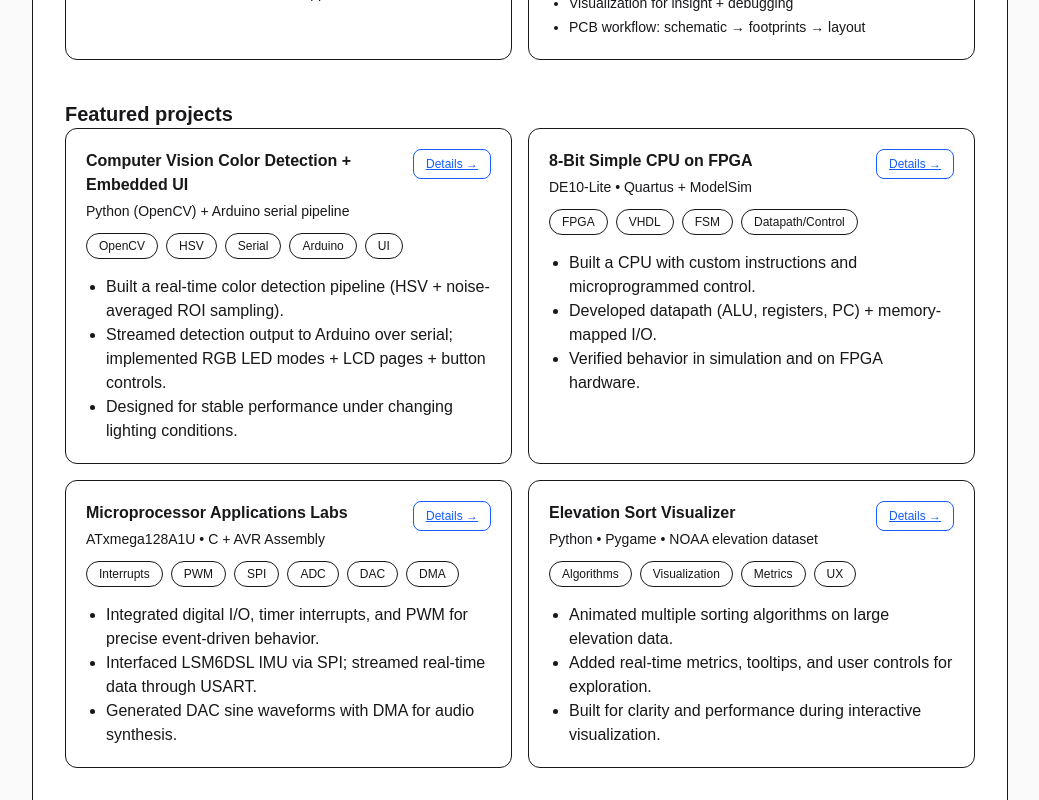
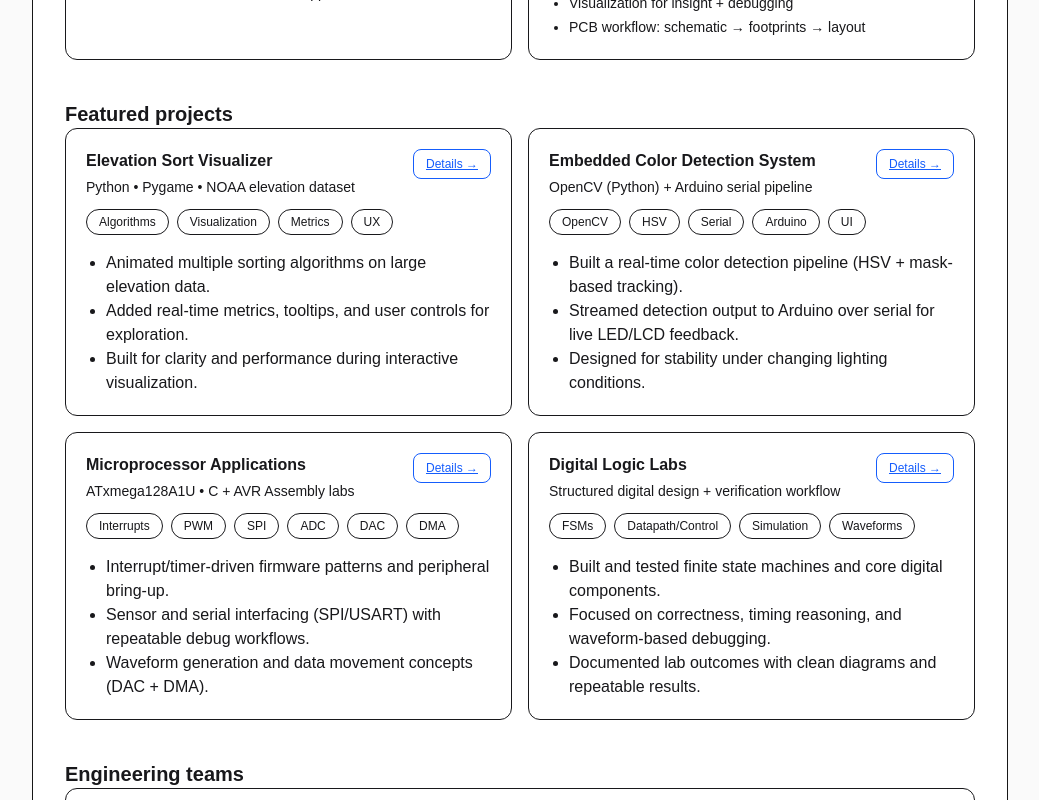
Before and after one commit to arionstern/engineering-portfolio, a Next.js app: page /overview in a window 1280 px wide. Shown: the part 1480-2280 px from the top of the page, without its empty margins (120-1159 px from the left). Built offline with nearby package versions, Linux system fonts and the light colour scheme.

Commit message:
Update overview page and add resume PDF

```diff
--- a/src/app/overview/page.tsx
+++ b/src/app/overview/page.tsx
@@ -139,18 +139,23 @@ export default function OverviewPage() {
                 GitHub
               </Link>
               <Link
-                href="https://www.linkedin.com"
+                href="https://www.linkedin.com/in/arion-stern-169173299/"
+                target="_blank"
+                rel="noopener noreferrer"
                 className="rounded-lg border bg-white px-3 py-2 text-sm font-medium text-zinc-900 hover:bg-zinc-50"
               >
                 LinkedIn
               </Link>
               {/* If you have a resume page or a static PDF route, swap this href */}
               <Link
-                href="/resume"
+                href="/resume.pdf"
+                target="_blank"
+                rel="noopener noreferrer"
                 className="rounded-lg border bg-white px-3 py-2 text-sm font-medium text-zinc-900 hover:bg-zinc-50"
               >
                 Resume
               </Link>
+
             </div>
           </div>
         </div>
@@ -269,49 +274,13 @@ export default function OverviewPage() {
           </Card>
         </div>
 
-        {/* Featured projects (this is the missing “overview” punch) */}
+{/* Featured projects */}
 <SectionTitle>Featured projects</SectionTitle>
 <div className="grid gap-4 md:grid-cols-2">
   <ProjectCard
-            title="Computer Vision Color Detection + Embedded UI"
-            subtitle="Python (OpenCV) + Arduino serial pipeline"
-            href="/projects/color-detection"
-            tags={["OpenCV", "HSV", "Serial", "Arduino", "UI"]}
-            bullets={[
-              "Built a real-time color detection pipeline (HSV + noise-averaged ROI sampling).",
-              "Streamed detection output to Arduino over serial; implemented RGB LED modes + LCD pages + button controls.",
-              "Designed for stable performance under changing lighting conditions.",
-            ]}
-          />
-
-          <ProjectCard
-            title="8-Bit Simple CPU on FPGA"
-            subtitle="DE10-Lite • Quartus + ModelSim"
-            href="/projects/8bit-cpu"
-            tags={["FPGA", "VHDL", "FSM", "Datapath/Control"]}
-            bullets={[
-              "Built a CPU with custom instructions and microprogrammed control.",
-              "Developed datapath (ALU, registers, PC) + memory-mapped I/O.",
-              "Verified behavior in simulation and on FPGA hardware.",
-            ]}
-          />
-
-          <ProjectCard
-            title="Microprocessor Applications Labs"
-            subtitle="ATxmega128A1U • C + AVR Assembly"
-            href="/labs/microprocessors"
-            tags={["Interrupts", "PWM", "SPI", "ADC", "DAC", "DMA"]}
-            bullets={[
-              "Integrated digital I/O, timer interrupts, and PWM for precise event-driven behavior.",
-              "Interfaced LSM6DSL IMU via SPI; streamed real-time data through USART.",
-              "Generated DAC sine waveforms with DMA for audio synthesis.",
-            ]}
-          />
-
-          <ProjectCard
     title="Elevation Sort Visualizer"
     subtitle="Python • Pygame • NOAA elevation dataset"
-            href="/projects/elevation-sort"
+    href="/projects/elevation-sort-visualizer"
     tags={["Algorithms", "Visualization", "Metrics", "UX"]}
     bullets={[
       "Animated multiple sorting algorithms on large elevation data.",
@@ -319,7 +288,44 @@ export default function OverviewPage() {
       "Built for clarity and performance during interactive visualization.",
     ]}
   />
+
+  <ProjectCard
+    title="Embedded Color Detection System"
+    subtitle="OpenCV (Python) + Arduino serial pipeline"
+    href="/projects/embedded-color-detection"
+    tags={["OpenCV", "HSV", "Serial", "Arduino", "UI"]}
+    bullets={[
+      "Built a real-time color detection pipeline (HSV + mask-based tracking).",
+      "Streamed detection output to Arduino over serial for live LED/LCD feedback.",
+      "Designed for stability under changing lighting conditions.",
+    ]}
+  />
+
+  <ProjectCard
+    title="Microprocessor Applications"
+    subtitle="ATxmega128A1U • C + AVR Assembly labs"
+    href="/labs/microprocessor-applications"
+    tags={["Interrupts", "PWM", "SPI", "ADC", "DAC", "DMA"]}
+    bullets={[
+      "Interrupt/timer-driven firmware patterns and peripheral bring-up.",
+      "Sensor and serial interfacing (SPI/USART) with repeatable debug workflows.",
+      "Waveform generation and data movement concepts (DAC + DMA).",
+    ]}
+  />
+
+  <ProjectCard
+    title="Digital Logic Labs"
+    subtitle="Structured digital design + verification workflow"
+    href="/labs/digital-logic-labs"
+    tags={["FSMs", "Datapath/Control", "Simulation", "Waveforms"]}
+    bullets={[
+      "Built and tested finite state machines and core digital components.",
+      "Focused on correctness, timing reasoning, and waveform-based debugging.",
+      "Documented lab outcomes with clean diagrams and repeatable results.",
+    ]}
+  />
 </div>
+
 
         {/* Engineering Teams */}
         <SectionTitle>Engineering teams</SectionTitle>
--- a/src/components/Page.tsx
+++ b/src/components/Page.tsx
@@ -2,12 +2,12 @@ import Link from "next/link";
 
 const nav = [
   { title: "Home", href: "/" },
-  { title: "Skills", href: "/skills" },
+  { title: "Overview", href: "/overview" },
   { title: "Projects", href: "/projects" },
   { title: "Labs", href: "/labs" },
   { title: "Extra Work", href: "/extra-work" },
-  { title: "Leadership & Goals", href: "/leadership-goals" },
 ];
+
 
 export default function Page({
   title,
```
Also changed, not shown: src/app/projects/page.tsx (indentation only), 1 other file (tests, documents, lock files or other folders). Lines whose indentation alone changed are shown as unchanged.
